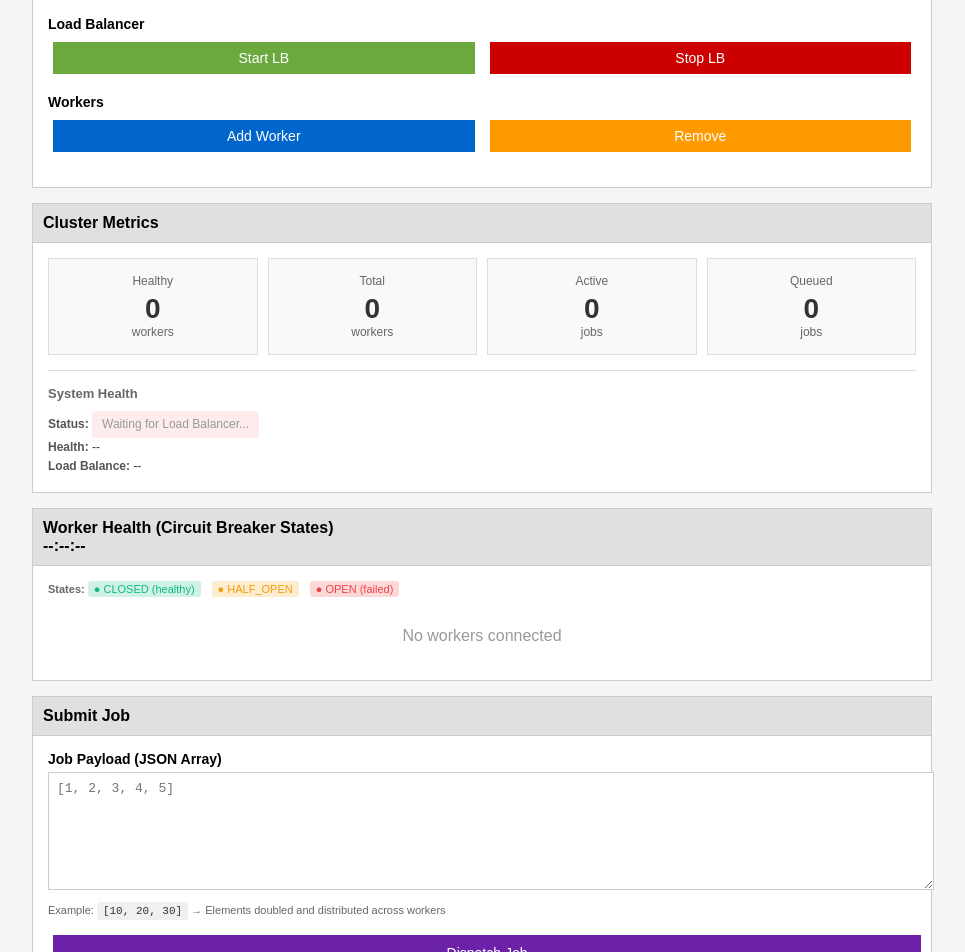
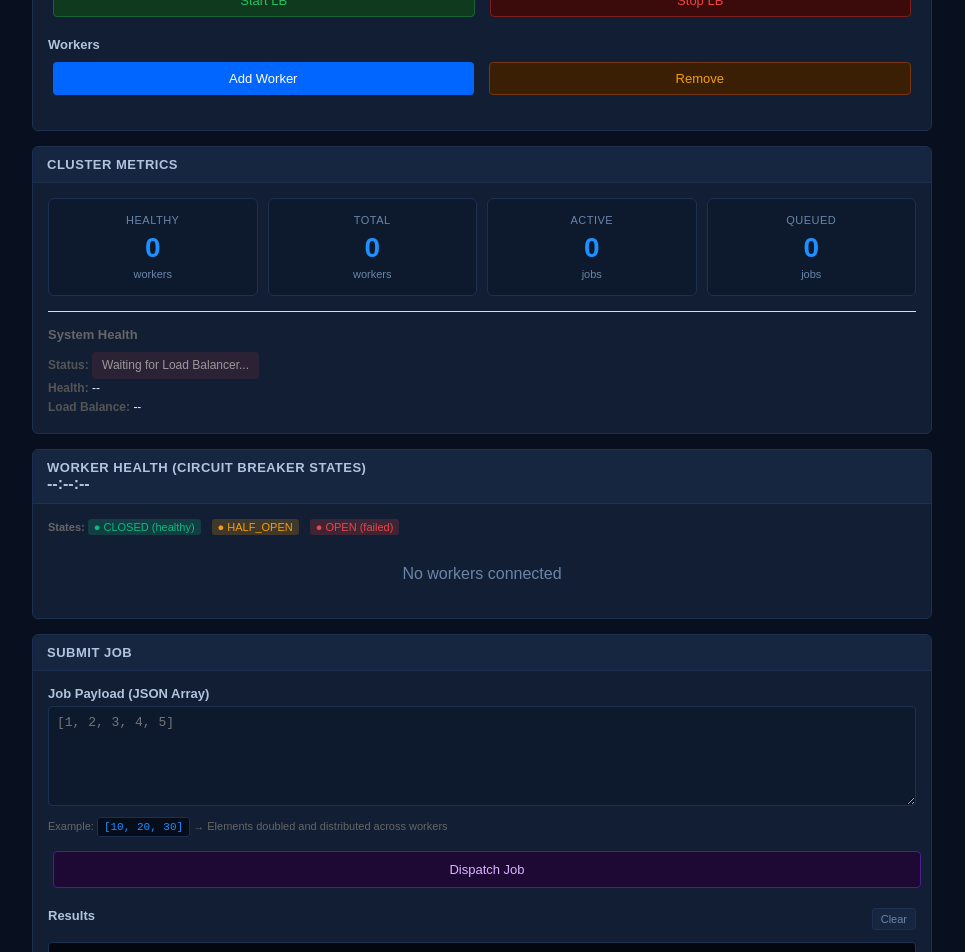
Before and after one commit to eyosi-cmd/Final-Project-CSCI6220, a website: page cluster-os/src/dashboard/dashboard.html in a window 1280 px wide. Shown: the part 360-1312 px from the top of the page, without its empty margins (158-1123 px from the left). Drawn offline with Linux system fonts and the light colour scheme; no server answers.

Commit message:
Retheme dashboard CSS to dark navy to match banner

```diff
--- a/cluster-os/src/dashboard/dashboard.css
+++ b/cluster-os/src/dashboard/dashboard.css
@@ -1,18 +1,39 @@
+/* ── ClusterOS Dashboard – Dark Navy Theme (matches banner) ── */
+
+:root {
+    --bg-page:       #080f1e;
+    --bg-surface:    #0d1a2e;
+    --bg-panel:      #111e33;
+    --bg-panel-hd:   #162540;
+    --accent:        #1e90ff;
+    --accent-dark:   #0066ff;
+    --accent-glow:   rgba(30, 144, 255, 0.18);
+    --text-primary:  #e8f0fe;
+    --text-secondary:#b0c4de;
+    --text-muted:    #6a85a8;
+    --border:        #1e3050;
+    --success:       #22c55e;
+    --danger:        #ef4444;
+    --warning:       #f59e0b;
+}
+
 body {
-    background: #f5f5f5;
+    background: var(--bg-page);
     font-family: Arial, sans-serif;
     margin: 0;
     padding: 10px;
+    color: var(--text-primary);
 }
 
 .banner-section {
     width: 100%;
-    height: 200px;
-    margin-bottom: 20px;
+    height: 150px;
+    margin-bottom: 16px;
     border-radius: 8px;
     overflow: hidden;
-    box-shadow: 0 4px 12px rgba(30, 144, 255, 0.15);
+    box-shadow: 0 4px 20px var(--accent-glow);
     background: linear-gradient(135deg, #0a1628 0%, #1a2a3a 100%);
+    border: 1px solid var(--border);
 }
 
 .banner-image {
@@ -28,17 +49,19 @@ body {
 }
 
 .header {
-    background: linear-gradient(to right, #1a1a1a 0%, #2a2a2a 100%);
-    color: white;
+    background: var(--bg-surface);
+    color: var(--text-primary);
     padding: 12px 15px;
-    margin-bottom: 20px;
-    border-left: 4px solid #1e90ff;
+    margin-bottom: 16px;
     border-radius: 4px;
+    border: 1px solid var(--border);
+    border-left: 4px solid var(--accent);
 }
 
 .header h1 {
     margin: 0;
     font-size: 24px;
+    color: var(--text-primary);
 }
 
 .header-content {
@@ -54,22 +77,28 @@ body {
 }
 
 .panel {
-    background: white;
-    border: 1px solid #ccc;
+    background: var(--bg-panel);
+    border: 1px solid var(--border);
     margin-bottom: 15px;
     padding: 0;
+    border-radius: 6px;
+    overflow: hidden;
 }
 
 .panel-header {
-    background: #e0e0e0;
-    padding: 10px;
+    background: var(--bg-panel-hd);
+    padding: 10px 14px;
     font-weight: bold;
-    border-bottom: 1px solid #ccc;
+    border-bottom: 1px solid var(--border);
+    color: var(--text-secondary);
 }
 
 .panel-header h2 {
     margin: 0;
-    font-size: 16px;
+    font-size: 13px;
+    color: var(--text-secondary);
+    text-transform: uppercase;
+    letter-spacing: 0.5px;
 }
 
 .panel-body {
@@ -77,40 +106,75 @@ body {
 }
 
 .btn {
-    background: #0066cc;
-    color: white;
+    background: var(--accent-dark);
+    color: #fff;
     border: none;
     padding: 8px 12px;
     margin: 5px;
     cursor: pointer;
-    font-size: 14px;
+    font-size: 13px;
+    border-radius: 4px;
+    transition: background 0.15s, box-shadow 0.15s;
 }
 
 .btn:hover {
-    background: #0052a3;
+    background: var(--accent);
+    box-shadow: 0 0 8px var(--accent-glow);
 }
 
 .btn-success {
-    background: #6ba83d;
+    background: #0f3a1e;
+    color: var(--success);
+    border: 1px solid #166534;
+}
+
+.btn-success:hover {
+    background: #15803d;
+    color: #fff;
+    box-shadow: 0 0 8px rgba(34, 197, 94, 0.25);
 }
 
 .btn-danger {
-    background: #cc0000;
+    background: #3b0a0a;
+    color: var(--danger);
+    border: 1px solid #7f1d1d;
+}
+
+.btn-danger:hover {
+    background: #991b1b;
+    color: #fff;
+    box-shadow: 0 0 8px rgba(239, 68, 68, 0.25);
 }
 
 .btn-primary {
-    background: #0066cc;
+    background: var(--accent-dark);
+    color: #fff;
 }
 
 .btn-warning {
-    background: #ff9900;
+    background: #3b1f04;
+    color: var(--warning);
+    border: 1px solid #78350f;
+}
+
+.btn-warning:hover {
+    background: #92400e;
+    color: #fff;
+    box-shadow: 0 0 8px rgba(245, 158, 11, 0.25);
 }
 
 .btn-accent {
-    background: #6b21a8;
+    background: #1e0935;
+    color: #d8b4fe;
+    border: 1px solid #4c1d95;
     width: 100%;
     margin-top: 10px;
     padding: 10px;
+}
+
+.btn-accent:hover {
+    background: #4c1d95;
+    box-shadow: 0 0 8px rgba(167, 139, 250, 0.25);
 }
 
 .button-row {
@@ -128,8 +192,9 @@ body {
 }
 
 .control-section h3 {
-    font-size: 14px;
+    font-size: 13px;
     margin: 5px 0;
+    color: var(--text-secondary);
 }
 
 .metrics-container {
@@ -139,27 +204,37 @@ body {
 }
 
 .metric-card {
-    background: #f9f9f9;
-    border: 1px solid #ddd;
+    background: var(--bg-surface);
+    border: 1px solid var(--border);
     padding: 15px;
     text-align: center;
+    border-radius: 6px;
+    transition: border-color 0.2s, box-shadow 0.2s;
+}
+
+.metric-card:hover {
+    border-color: var(--accent);
+    box-shadow: 0 0 12px var(--accent-glow);
 }
 
 .metric-header {
-    font-size: 12px;
-    color: #666;
-    margin-bottom: 5px;
+    font-size: 11px;
+    color: var(--text-muted);
+    margin-bottom: 6px;
+    text-transform: uppercase;
+    letter-spacing: 0.5px;
 }
 
 .metric-value {
     font-size: 28px;
     font-weight: bold;
-    color: #333;
+    color: var(--accent);
 }
 
 .metric-subtext {
-    font-size: 12px;
-    color: #666;
+    font-size: 11px;
+    color: var(--text-muted);
+    margin-top: 4px;
 }
 
 .circuit-list {
@@ -169,16 +244,17 @@ body {
 }
 
 .empty-state {
-    color: #999;
+    color: var(--text-muted);
     text-align: center;
     padding: 20px;
 }
 
 .form-label {
     display: block;
-    font-size: 14px;
+    font-size: 13px;
     font-weight: bold;
     margin-bottom: 5px;
+    color: var(--text-secondary);
 }
 
 .input-wrapper {
@@ -189,9 +265,20 @@ body {
     width: 100%;
     height: 100px;
     padding: 8px;
-    border: 1px solid #ccc;
+    border: 1px solid var(--border);
     font-family: monospace;
     font-size: 13px;
+    background: var(--bg-surface);
+    color: var(--text-primary);
+    border-radius: 4px;
+    box-sizing: border-box;
+    resize: vertical;
+}
+
+.form-input:focus {
+    outline: none;
+    border-color: var(--accent);
+    box-shadow: 0 0 6px var(--accent-glow);
 }
 
 .output-section {
@@ -199,71 +286,80 @@ body {
 }
 
 .output-header {
-    font-size: 14px;
+    font-size: 13px;
     font-weight: bold;
     margin-bottom: 5px;
     display: flex;
     justify-content: space-between;
+    color: var(--text-secondary);
 }
 
 .btn-small {
-    background: #999;
-    color: white;
-    border: none;
+    background: var(--bg-panel-hd);
+    color: var(--text-muted);
+    border: 1px solid var(--border);
     padding: 4px 8px;
     cursor: pointer;
-    font-size: 12px;
+    font-size: 11px;
+    border-radius: 3px;
+}
+
+.btn-small:hover {
+    color: var(--text-primary);
+    border-color: var(--accent);
 }
 
 .terminal {
-    background: black;
-    color: #0f0;
-    border: 1px solid #333;
+    background: #030810;
+    color: #1e90ff;
+    border: 1px solid var(--border);
     padding: 10px;
     font-family: monospace;
     font-size: 12px;
     height: 150px;
     overflow-y: auto;
     white-space: pre-wrap;
+    border-radius: 4px;
 }
 
 #lb-status {
     display: inline-block;
     padding: 4px 10px;
     border-radius: 4px;
-    background: rgba(239, 68, 68, 0.1);
-    color: #ef4444;
+    background: rgba(239, 68, 68, 0.12);
+    color: var(--danger);
     font-weight: 500;
 }
 
 #lb-status.ready {
-    background: rgba(16, 185, 129, 0.1);
-    color: #10b981;
+    background: rgba(34, 197, 94, 0.12);
+    color: var(--success);
 }
 
 #health-indicator, #load-distribution {
     font-weight: 500;
-    color: #333;
+    color: var(--text-primary);
 }
 
 .info-panel {
-    background: #fafafa;
+    background: var(--bg-panel);
 }
 
 .info-panel .panel-header {
-    background: #e8f4f8;
-    border-bottom: 2px solid #b3e5fc;
+    background: var(--bg-panel-hd);
+    border-bottom: 1px solid var(--border);
 }
 
 .info-panel .panel-body {
-    background: #f8fafb;
+    background: var(--bg-panel);
 }
 
 code {
-    background: #f0f0f0;
+    background: #050d1a;
     padding: 3px 6px;
     border-radius: 3px;
     font-family: 'Courier New', monospace;
     font-size: 11px;
-    color: #333;
+    color: var(--accent);
+    border: 1px solid var(--border);
 }
```
